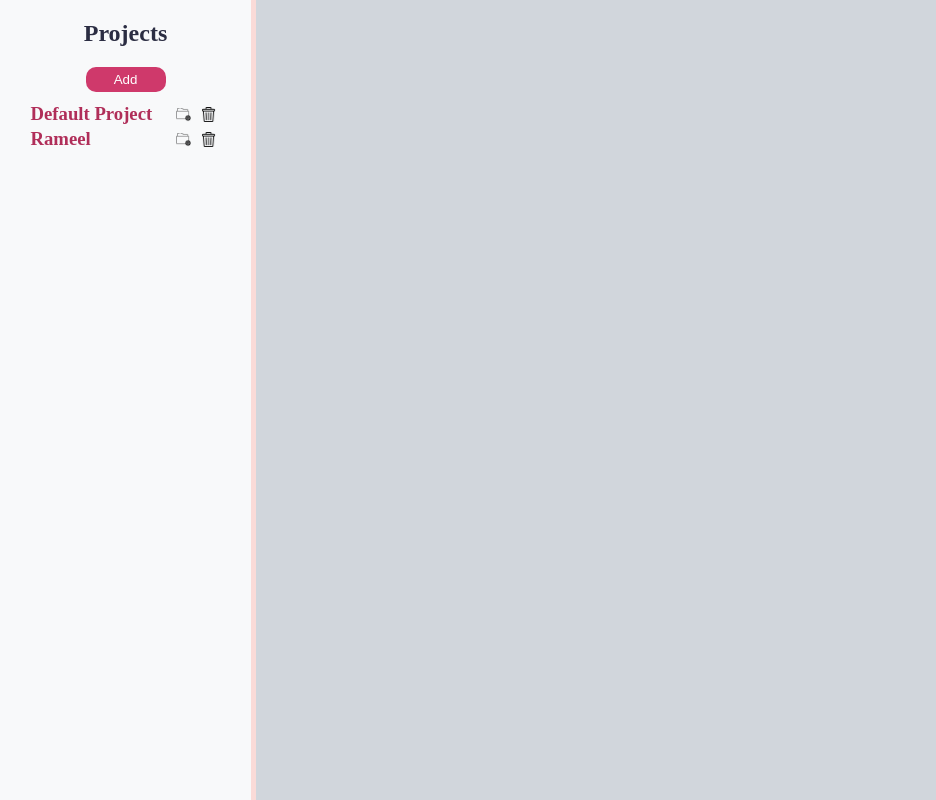
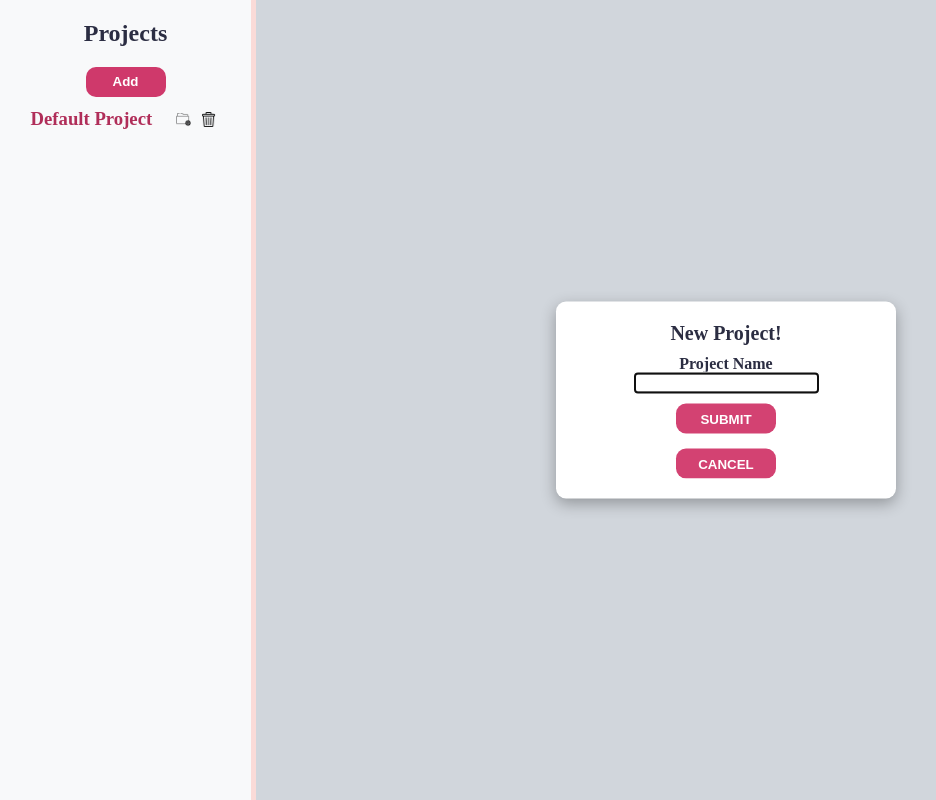
Before and after one commit to RameelHaroon/Todo-List, a website built with webpack: page src/template.html in a window 1280 px wide. Both pictures are taken after a click on the button "Add". Shown: the whole page, without its empty margins (0-936 px from the left). Built offline with nearby package versions, Linux system fonts and the light colour scheme.

Commit message:
Added new project creation functionality + updated UI

```diff
--- a/src/css/index.css
+++ b/src/css/index.css
@@ -27,7 +27,7 @@ h2{
     background-color: #d1d6dc;
 }
 
-#add-project-btn{
+.btn{
     width: 80px;
     padding: 5px;
     color: white;
@@ -35,3 +35,81 @@ h2{
     border:none;
     border-radius: 10px;
 }
+
+dialog {
+  color: #2B2D42;
+  font-weight: bold;
+  width: 300px;
+  padding: 20px;
+  border: none;
+  border-radius: 10px;
+  background-color: white;
+  box-shadow: 0 5px 15px rgba(0, 0, 0, 0.3);
+}
+
+dialog::backdrop {
+  background: rgba(0, 0, 0, 0.4);
+}
+
+dialog[open] {
+  position: fixed;
+  top: 50%;
+  left: 40%;
+  transform: translate(-50%, -50%);
+  display: flex;
+  flex-direction: column;
+  gap: 10px;
+  align-items: center;
+}
+
+button, #submit-btn {
+  width: 100px;
+  height: 30px;
+  background-color: #d34272; /* matches the Add button */
+  color: white;
+  border: none;
+  border-radius: 10px;
+  font-weight: bold;
+  cursor: pointer;
+}
+
+button:hover, #submit-btn:hover {
+  background-color: #b9305d; /* optional darker hover effect */
+}
+
+.form-btn {
+  display: flex;
+  gap: 10px;
+  justify-content: center;
+}
+
+.modal{
+  display: flex;
+  flex-direction: column;
+  justify-content: space-evenly;
+  align-items: center;
+}
+
+#form{
+  display: flex;
+  flex-direction: column;
+  justify-content: space-evenly;
+  align-items: center;
+  gap: 10px;
+  margin-bottom: 5px;
+}
+
+.inputField{
+  display: flex;
+  flex-direction: column;
+  justify-content: center;
+  align-items: center;
+}
+
+input{
+    border: 2px solid grey;
+}
+
+#form-legend{
+    font-size: 20px;
+}
--- a/src/index.js
+++ b/src/index.js
@@ -6,6 +6,9 @@ import "./css/index.css";
 const leftPanel = document.querySelector("#left-panel");
 const rightPanel = document.querySelector("#right-panel");
 const addProjectBtn = document.querySelector("#add-project-btn");
+const closeBtn = document.querySelector("#close-btn");
+const modal = document.querySelector("#modal");
+const form = document.getElementById("form");
 const manager = ProjectManager();
 
 const projectContainerDiv = createProjectContainer();
@@ -36,8 +39,6 @@ function handleClick(event) {
     manager.deleteProject(projectId);
     renderPage();
   } else if (target.closest(".project")) {
-    // You can call a selectProject(id) here if needed
-
     const clickedProject = target.closest(".project");
 
     // Remove existing selection
@@ -58,7 +59,20 @@ function handleClick(event) {
 // === Event Listener ===
 document.addEventListener("click", handleClick);
 
+form.addEventListener("submit", function (e) {
+  e.preventDefault();
+  manager.addProject(document.querySelector("#projectName").value);
+  document.querySelector("#projectName").value = "";
+  renderPage();
+  modal.close();
+});
+
 addProjectBtn.addEventListener("click", () => {
-  console.log("Add project event called");
-  //manager.addProject();
+  console.log("Showing Modal");
+  modal.show();
 });
+
+closeBtn.addEventListener("click", () => {
+  console.log("Closing Modal");
+  modal.close();
+});
--- a/src/projectManager.js
+++ b/src/projectManager.js
@@ -54,9 +54,6 @@ export const ProjectManager = (() => {
     let defaultProject = addProject("Default Project");
     selectedProject = defaultProject;
 
-    defaultProject = addProject("Rameel");
-    selectedProject = defaultProject;
-
     return {
       addProject,
       addTodoItem,
--- a/src/template.html
+++ b/src/template.html
@@ -9,7 +9,18 @@
     <div class="container">
       <div id="left-panel">
         <h2>Projects</h2>
-        <div><button id="add-project-btn">Add</button></div>
+        <div><button class="btn" id="add-project-btn">Add</button></div>
+        <dialog id="modal">
+          <form method="post" id="form">
+            <legend id="form-legend">New Project!</legend>
+            <div class="inputField">
+              <label for="projectName">Project Name</label>
+              <input type="text" id="projectName" name="projectName" required />
+            </div>
+            <input type="submit" value="SUBMIT" id="submit-btn" />
+          </form>
+          <button id="close-btn">CANCEL</button>
+        </dialog>
       </div>
       <div id="right-panel"></div>
     </div>
```
